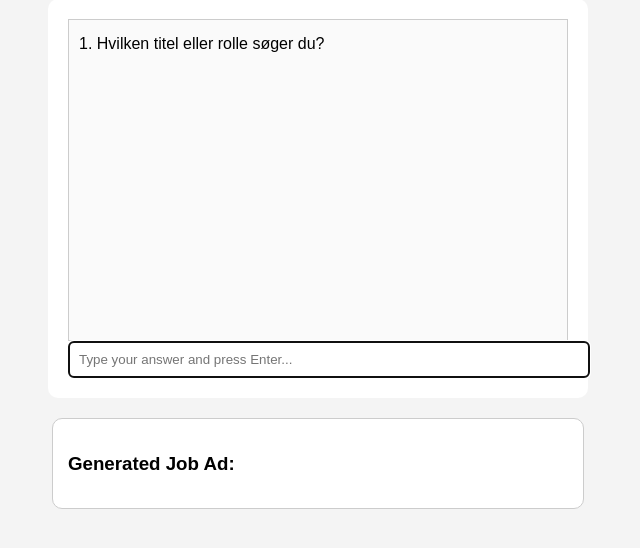
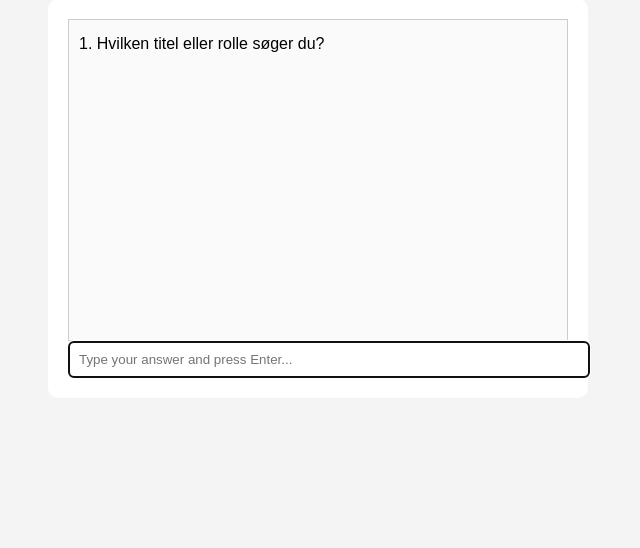
Before and after one commit to monasir88/job_description, a Flask app: page / in a window 1280 px wide. Shown: the part 21-569 px from the top of the page, without its empty margins (322-962 px from the left). Run offline with Flask 3, Linux system fonts and the light colour scheme.

Commit message:
Update index.html

```diff
--- a/templates/index.html
+++ b/templates/index.html
@@ -17,12 +17,6 @@
     <div id="chatbox">
         <div id="messages"></div>
         <input type="text" id="message" placeholder="Type your answer and press Enter..." autofocus>
-    </div>
-
-    <!-- Job Output container -->
-    <div id="jobOutputContainer">
-        <h3>Generated Job Ad:</h3>
-        <div id="jobOutput" style="white-space: pre-wrap;"></div>
     </div>
 
     <script>
```
